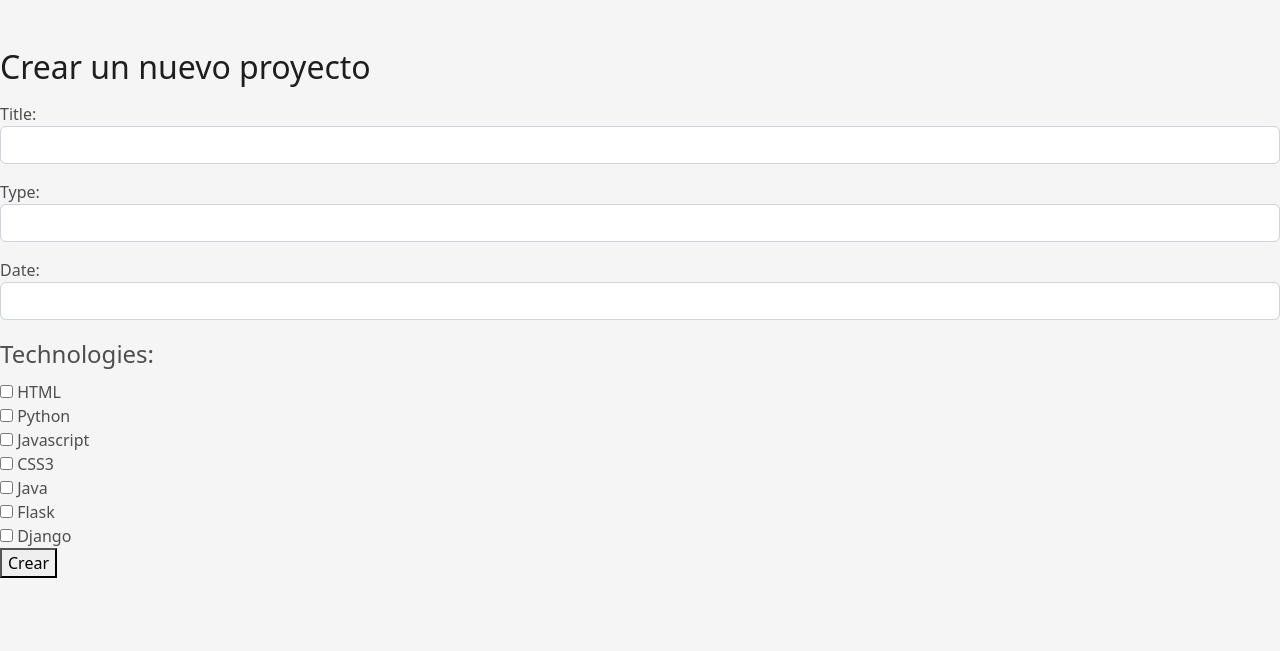
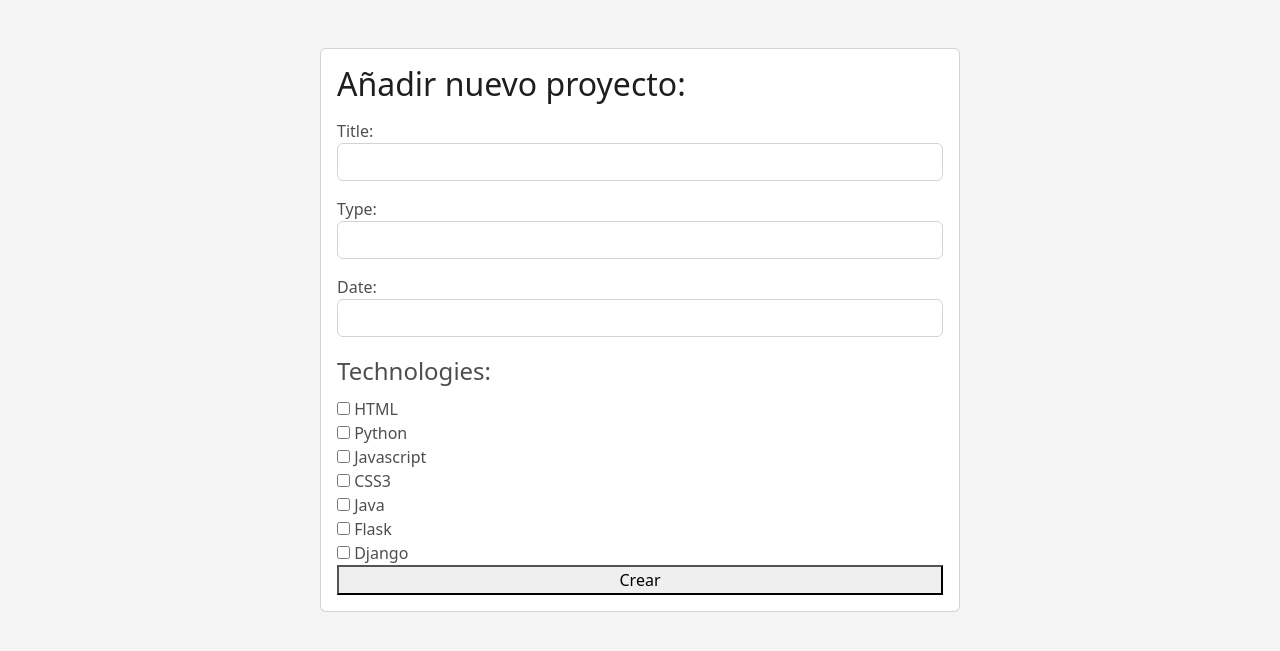
Before and after one commit to MDCIrony/mdc_portfolio, a Django app: page /user/create/ in a window 1280 px wide. Shown: the top 651 px of the page. Run offline with Django 4.2, Linux system fonts and the light colour scheme; the visitor is signed in with stand-in values (Sample User, id 1); some libraries are stand-ins or nearby versions.

Commit message:
Mejorando visualización create

```diff
--- a/mdc_portfolio/users/templates/users/create.html
+++ b/mdc_portfolio/users/templates/users/create.html
@@ -2,13 +2,22 @@
 
 {% block content %}
 
-<h2 class="mt-5">Crear un nuevo proyecto</h2>
 
-<form method='post' novalidate class="mt-3">
-    {% csrf_token %}
-    {{ form.as_div }}
-    <button class="submit">Crear</button>
-</form>
+<div class="mt-5">
+    <div class="card" style="width: 50%; margin: auto">
+        <div class="card-body">
+            <h2>Añadir nuevo proyecto:</h2>
+            <form method='post' novalidate class="mt-3">
+                {% csrf_token %}
+                {{ form.as_div }}
+                <div class="d-grid">
+                    <button class="submit">Crear</button>
+                </div>
+
+            </form>
+        </div>
+    </div>
+</div>
 
 
 {% endblock content %}
```
